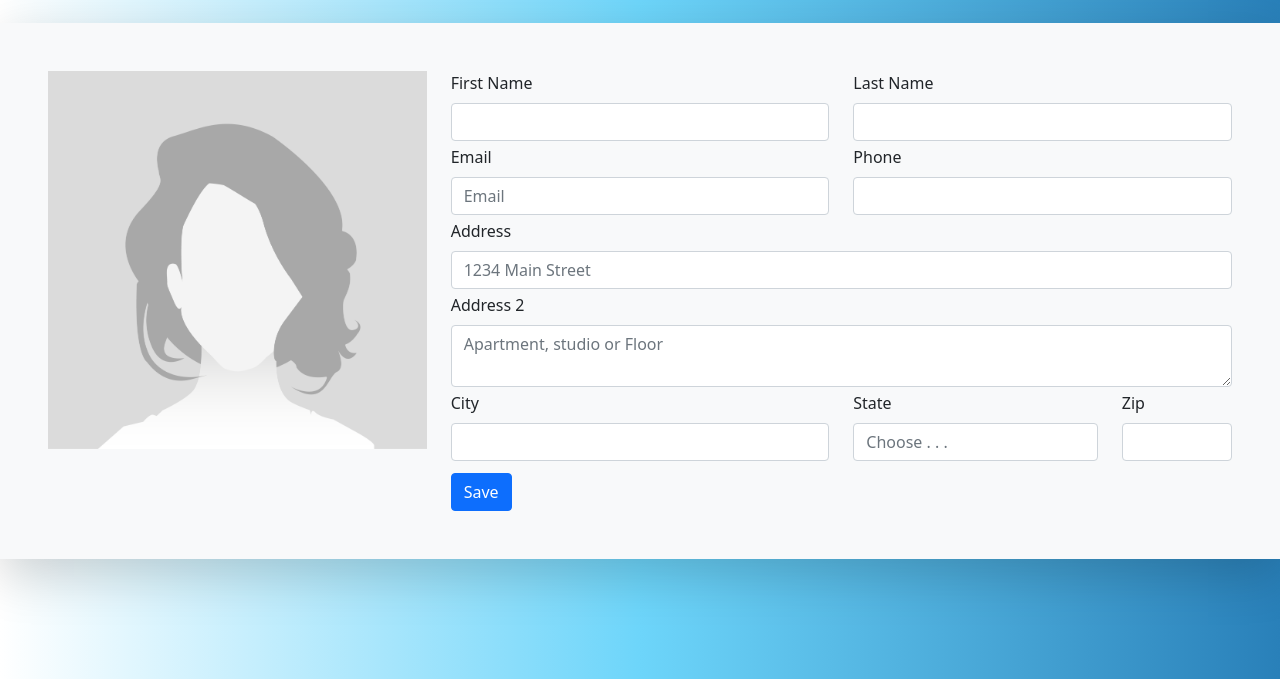
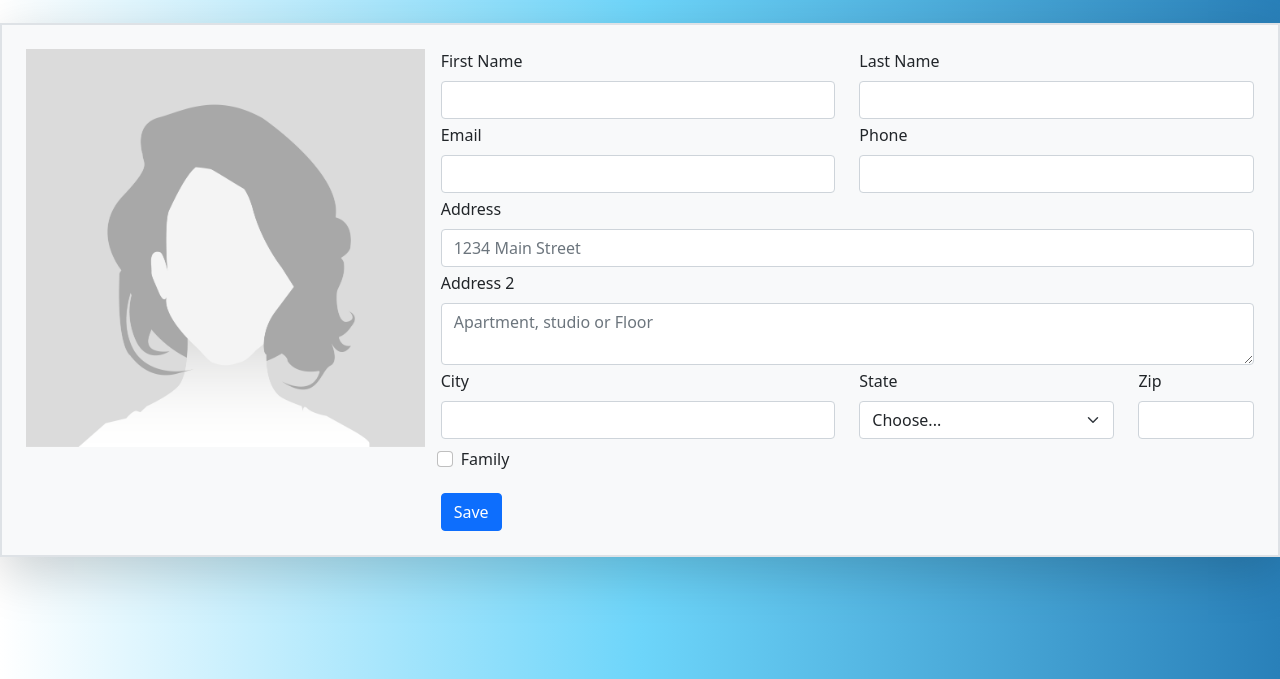
Before and after one commit to ShellyWonder/ADDRESS-BOOK-LAB, a plain HTML site: page index.html in a window 1280 px wide. Shown: the part 121-800 px from the top of the page. Drawn offline with nearby package versions, Linux system fonts and the light colour scheme.

Commit message:
Corrected input box issue on State Select

```diff
--- a/index.html
+++ b/index.html
@@ -21,8 +21,8 @@
 
   <body>
     <h1 class="m-5">My Address Book</h1>
-    <div class="container-fluid bg-light p-5 shadow-lg">
-      <div class="row">
+    <div class="container-fluid border border-2 bg-light p-3 shadow-lg">
+      <div class="row g-3 p-2">
         <!--col one img-->
         <div class="col col-4">
           <img class="img-fluid" src="/IMG/GirlOne_4x.png" alt="Girl Photo" />
@@ -37,6 +37,7 @@
                   type="text"
                   name="firstName"
                   class="form-control"
+                  id="inputFirstName"
                   aria-label="First name"
                   required
                 />
@@ -47,6 +48,7 @@
                   type="text"
                   name="lastName"
                   class="form-control"
+                  id="inputLastName"
                   aria-label="Last name"
                   required
                 />
@@ -59,7 +61,7 @@
                   type="email"
                   name="email"
                   class="form-control"
-                  placeholder="Email"
+                  id="inputEmail"
                   aria-label="Email"
                   required
                 />
@@ -70,6 +72,7 @@
                   type="tel"
                   name="phone"
                   class="form-control"
+                  id="inputPhone"
                   aria-label="Phone"
                 />
               </div>
@@ -81,6 +84,7 @@
                   type="text"
                   name="address"
                   class="form-control"
+                  id="inputAddress"
                   placeholder="1234 Main Street"
                   aria-label="Address"
                   required
@@ -94,6 +98,7 @@
                   type="text"
                   name="address2"
                   class="form-control"
+                  id="inputAddress2"
                   placeholder="Apartment, studio or Floor"
                   aria-label="address2"
                 ></textarea>
@@ -105,21 +110,77 @@
                 <input
                   type="text"
                   name="city"
+                  id="inputCity"
                   class="form-control"
                   aria-label="city"
                   required
                 />
               </div>
               <div class="col col-4">
-                <label class="form-label">State</label>
-                <input
+                <label for="inputState" class="form-label">State</label>
+                <!--add selection for drop down of states-->
+
+                <select id="inputState" class="form-select">
+                  <option selected>Choose...</option>
+                  <option value="AL">Alabama</option>
+                  <option value="AK">Alaska</option>
+                  <option value="AZ">Arizona</option>
+                  <option value="AR">Arkansas</option>
+                  <option value="CA">California</option>
+                  <option value="CO">Colorado</option>
+                  <option value="CT">Connecticut</option>
+                  <option value="DE">Delaware</option>
+                  <option value="DC">District Of Columbia</option>
+                  <option value="FL">Florida</option>
+                  <option value="GA">Georgia</option>
+                  <option value="HI">Hawaii</option>
+                  <option value="ID">Idaho</option>
+                  <option value="IL">Illinois</option>
+                  <option value="IN">Indiana</option>
+                  <option value="IA">Iowa</option>
+                  <option value="KS">Kansas</option>
+                  <option value="KY">Kentucky</option>
+                  <option value="LA">Louisiana</option>
+                  <option value="ME">Maine</option>
+                  <option value="MD">Maryland</option>
+                  <option value="MA">Massachusetts</option>
+                  <option value="MI">Michigan</option>
+                  <option value="MN">Minnesota</option>
+                  <option value="MS">Mississippi</option>
+                  <option value="MO">Missouri</option>
+                  <option value="MT">Montana</option>
+                  <option value="NE">Nebraska</option>
+                  <option value="NV">Nevada</option>
+                  <option value="NH">New Hampshire</option>
+                  <option value="NJ">New Jersey</option>
+                  <option value="NM">New Mexico</option>
+                  <option value="NY">New York</option>
+                  <option value="NC">North Carolina</option>
+                  <option value="ND">North Dakota</option>
+                  <option value="OH">Ohio</option>
+                  <option value="OK">Oklahoma</option>
+                  <option value="OR">Oregon</option>
+                  <option value="PA">Pennsylvania</option>
+                  <option value="RI">Rhode Island</option>
+                  <option value="SC">South Carolina</option>
+                  <option value="SD">South Dakota</option>
+                  <option value="TN">Tennessee</option>
+                  <option value="TX">Texas</option>
+                  <option value="UT">Utah</option>
+                  <option value="VT">Vermont</option>
+                  <option value="VA">Virginia</option>
+                  <option value="WA">Washington</option>
+                  <option value="WV">West Virginia</option>
+                  <option value="WY">Wyoming</option>
+                </select>
+
+                <!-- <input
                   type="text"
                   name="State"
-                  placeholder="Choose . . ."
                   class="form-control"
                   aria-label="state"
                   required
-                />
+                />-->
               </div>
               <div class="col col-2">
                 <label class="form-label">Zip</label>
@@ -131,8 +192,24 @@
                   required
                 />
               </div>
+              <!--bottom row adding checkbox-->
+              <div class="row">
+                <div class="col p-2">
+                  <div class="form-check">
+                    <label class="form-check-label">
+                      <input
+                        type="checkbox"
+                        class="form-check-input"
+                        value="family"
+                      />Family
+                    </label>
+                  </div>
+                </div>
+              </div>
             </div>
-            <button type="submit" class="btn btn-primary mt-2">Save</button>
+            <button type="submit" class="btn btn-primary end-0 mt-2">
+              Save
+            </button>
           </form>
         </div>
       </div>
```
